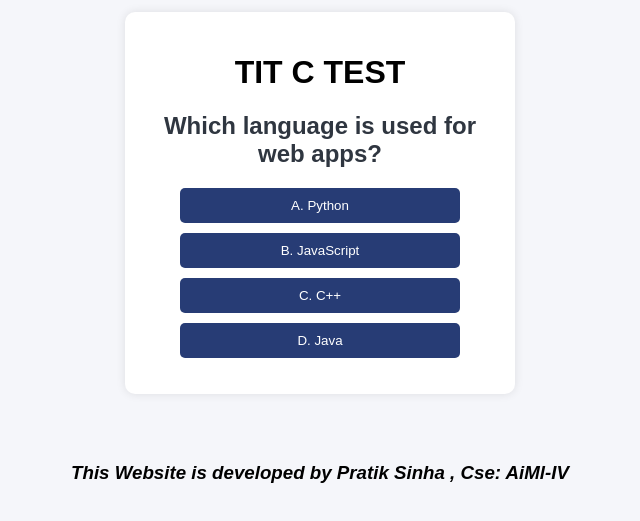
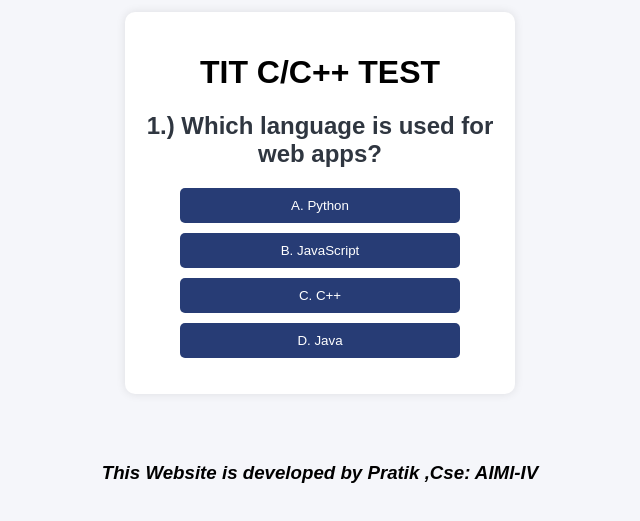
Before and after one commit to Sinhapratik006/Codeweb, a website: page ctest.html in a window 1280 px wide. Shown: the part 205-726 px from the top of the page, without its empty margins (320-960 px from the left). Drawn offline with Linux system fonts and the light colour scheme.

Commit message:
updated the whole website

```diff
--- a/ctest.html
+++ b/ctest.html
@@ -3,12 +3,12 @@
   <head>
     <meta charset="UTF-8" />
     <meta name="viewport" content="width=device-width, initial-scale=1.0" />
-    <title>TIT C TEST</title>
+    <title>TIT C/C++ TEST</title>
     <link rel="stylesheet" href="ctest.css" />
   </head>
   <body>
     <div class="quiz">
-      <h1 class="h1">TIT C TEST</h1>
+      <h1 class="h1">TIT C/C++ TEST</h1>
       <h2 id="question">Question text</h2>
       <div class="options">
         <button onclick="checkAnswer('A')">A</button>
@@ -18,15 +18,16 @@
       </div>
       <p id="result"></p>
     </div>
-    <script src="main.js"></script>
-    <h3 class="h3"><b><i> This Website is developed by Pratik Sinha , Cse: AiMl-IV</i></b></h3>
+    <script src="ctest.js"></script>
+    <h3 class="h3">
+      <b><i> This Website is developed by Pratik ,Cse: AIMl-IV</i></b>
+    </h3>
     <style>
-      .h3{
+      .h3 {
         position: absolute;
         margin-bottom: -500px;
         left: 50%;
-        transform:translate(-50%,50%);
-
+        transform: translate(-50%, 50%);
       }
     </style>
   </body>
--- /dev/null
+++ b/ctest.js
@@ -0,0 +1,356 @@
+const questions = [
+  {
+    question: "1.) Which language is used for web apps?",
+    options: { A: "Python", B: "JavaScript", C: "C++", D: "Java" },
+    answer: "B",
+  },
+
+  {
+    question: "2.) Who developed the C programming language?",
+    options: {
+      A: "James Gosling",
+      B: "Dennis Ritchie",
+      C: "Bjarne Stroustrup",
+      D: "Ken Thompson",
+    },
+    answer: "B",
+  },
+  {
+    question: "3.) C language was developed at which laboratory?",
+    options: {
+      A: "Bell Labs",
+      B: "IBM Labs",
+      C: "Microsoft Research",
+      D: "MIT",
+    },
+    answer: "A",
+  },
+  {
+    question: "4.) Which symbol is used to end a statement in C?",
+    options: { A: ".", B: ":", C: ";", D: "," },
+    answer: "C",
+  },
+  {
+    question: "5.) Which of these is a valid C variable name?",
+    options: { A: "int", B: "1value", C: "_count", D: "value$" },
+    answer: "C",
+  },
+  {
+    question:
+      "6.) What is the default return type of a function in C if not specified?",
+    options: { A: "void", B: "int", C: "float", D: "char" },
+    answer: "B",
+  },
+  {
+    question: "7.) Which of the following is a loop in C?",
+    options: { A: "repeat", B: "for", C: "foreach", D: "iterate" },
+    answer: "B",
+  },
+  {
+    question: "8.) C language is a ____ level language.",
+    options: { A: "High", B: "Low", C: "Middle", D: "Machine" },
+    answer: "C",
+  },
+  {
+    question: "9.) Which header file is used for input and output in C?",
+    options: { A: "conio.h", B: "stdio.h", C: "process.h", D: "string.h" },
+    answer: "B",
+  },
+  {
+    question: "10.) What is the correct syntax to output 'Hello World' in C?",
+    options: {
+      A: "echo('Hello World');",
+      B: "printf('Hello World');",
+      C: "Console.Write('Hello World');",
+      D: "cout << 'Hello World';",
+    },
+    answer: "B",
+  },
+  {
+    question: "11.) Which of these is a valid comment in C?",
+    options: {
+      A: "<!-- comment -->",
+      B: "# comment",
+      C: "// comment",
+      D: "** comment **",
+    },
+    answer: "C",
+  },
+  {
+    question: "12.) Which operator is used to get the address of a variable?",
+    options: { A: "*", B: "&", C: "%", D: "$" },
+    answer: "B",
+  },
+  {
+    question: "13.) Which keyword is used to define a constant in C?",
+    options: { A: "let", B: "static", C: "const", D: "define" },
+    answer: "D",
+  },
+  {
+    question:
+      "14.) What is the correct format specifier for an integer in printf?",
+    options: { A: "%c", B: "%d", C: "%f", D: "%s" },
+    answer: "B",
+  },
+  {
+    question: "Which function is used to read a string from input?",
+    options: { A: "scanf", B: "fgets", C: "input", D: "gets" },
+    answer: "B",
+  },
+  {
+    question: "Which of these operators has the highest precedence?",
+    options: { A: "+", B: "*", C: "()", D: "=" },
+    answer: "C",
+  },
+  {
+    question: "What is the size of an int variable in C (on most systems)?",
+    options: {
+      A: "2 bytes",
+      B: "4 bytes",
+      C: "8 bytes",
+      D: "Depends on compiler",
+    },
+    answer: "D",
+  },
+  {
+    question: "What is the output of sizeof(char)?",
+    options: { A: "1", B: "2", C: "4", D: "8" },
+    answer: "A",
+  },
+  {
+    question: "Which keyword is used to stop a loop or switch statement?",
+    options: { A: "stop", B: "return", C: "exit", D: "break" },
+    answer: "D",
+  },
+  {
+    question: "What is the index of the first element in an array in C?",
+    options: { A: "1", B: "0", C: "-1", D: "Depends" },
+    answer: "B",
+  },
+  {
+    question: "Which operator is used to dereference a pointer?",
+    options: { A: "&", B: "*", C: "@", D: "$" },
+    answer: "B",
+  },
+  {
+    question: "Which function terminates the program immediately?",
+    options: { A: "stop()", B: "end()", C: "exit()", D: "return()" },
+    answer: "C",
+  },
+  {
+    question: "What is the range of a signed char in C?",
+    options: {
+      A: "-128 to 127",
+      B: "0 to 255",
+      C: "-255 to 255",
+      D: "Depends",
+    },
+    answer: "A",
+  },
+  {
+    question: "Which operator is used for logical AND in C?",
+    options: { A: "&", B: "&&", C: "|", D: "||" },
+    answer: "B",
+  },
+  {
+    question: "Which function is used to allocate memory in C?",
+    options: { A: "malloc()", B: "alloc()", C: "new()", D: "memalloc()" },
+    answer: "A",
+  },
+  {
+    question: "Which function is used to free allocated memory?",
+    options: { A: "delete()", B: "free()", C: "dealloc()", D: "remove()" },
+    answer: "B",
+  },
+  {
+    question: "Which keyword is used to declare a structure in C?",
+    options: { A: "struct", B: "structure", C: "union", D: "enum" },
+    answer: "A",
+  },
+  {
+    question: "Which loop checks the condition after executing the loop body?",
+    options: { A: "for", B: "while", C: "do-while", D: "repeat-until" },
+    answer: "C",
+  },
+  {
+    question: "What is the default value of static int variable?",
+    options: { A: "0", B: "garbage", C: "null", D: "undefined" },
+    answer: "A",
+  },
+  {
+    question: "Which symbol is used to include a header file?",
+    options: { A: "#", B: "@", C: "$", D: "%" },
+    answer: "A",
+  },
+  {
+    question: "Which function is used to find the length of a string?",
+    options: { A: "strlen()", B: "size()", C: "strlength()", D: "length()" },
+    answer: "A",
+  },
+  {
+    question: "What is the base of the octal number system?",
+    options: { A: "8", B: "10", C: "16", D: "2" },
+    answer: "A",
+  },
+  {
+    question: "Which data type is usually 1 byte long?",
+    options: { A: "char", B: "int", C: "float", D: "double" },
+    answer: "A",
+  },
+  {
+    question: "What is the purpose of the return statement?",
+    options: {
+      A: "To stop execution",
+      B: "To return a value",
+      C: "To exit the program",
+      D: "To restart function",
+    },
+    answer: "B",
+  },
+  {
+    question: "Which function is used to compare two strings?",
+    options: {
+      A: "strcmp()",
+      B: "strcomp()",
+      C: "compstr()",
+      D: "strcompare()",
+    },
+    answer: "A",
+  },
+  {
+    question: "Which library contains the math functions?",
+    options: { A: "math.h", B: "stdlib.h", C: "stdio.h", D: "ctype.h" },
+    answer: "A",
+  },
+  {
+    question: "Which keyword is used to define an enumeration?",
+    options: { A: "define", B: "enum", C: "enumerate", D: "set" },
+    answer: "B",
+  },
+  {
+    question: "Which statement transfers control to a function?",
+    options: { A: "goto", B: "return", C: "call", D: "function" },
+    answer: "C",
+  },
+  {
+    question: "Which keyword prevents modification of a variable?",
+    options: { A: "locked", B: "constant", C: "const", D: "final" },
+    answer: "C",
+  },
+  {
+    question: "What is the output of 5/2 in C?",
+    options: { A: "2.5", B: "2", C: "3", D: "Error" },
+    answer: "B",
+  },
+  {
+    question: "Which operator is used for bitwise OR?",
+    options: { A: "|", B: "||", C: "&", D: "!" },
+    answer: "A",
+  },
+  {
+    question: "What is the size of a float typically?",
+    options: { A: "2 bytes", B: "4 bytes", C: "8 bytes", D: "10 bytes" },
+    answer: "B",
+  },
+  {
+    question: "Who is known as the father of C programming?",
+    options: {
+      A: "James Gosling",
+      B: "Dennis Ritchie",
+      C: "Tim Berners-Lee",
+      D: "Bill Gates",
+    },
+    answer: "B",
+  },
+  {
+    question: "Which statement is used to continue to the next iteration?",
+    options: { A: "next", B: "skip", C: "continue", D: "goto" },
+    answer: "C",
+  },
+  {
+    question: "Which function converts string to integer?",
+    options: { A: "atoi()", B: "itoa()", C: "strtoint()", D: "convert()" },
+    answer: "A",
+  },
+  {
+    question: "Which symbol is used for preprocessor directives?",
+    options: { A: "@", B: "#", C: "$", D: "%" },
+    answer: "B",
+  },
+  {
+    question: "Which function copies one string to another?",
+    options: {
+      A: "copystr()",
+      B: "strcpy()",
+      C: "strcopy()",
+      D: "stringcopy()",
+    },
+    answer: "B",
+  },
+  {
+    question: "Which operator is used to combine conditions?",
+    options: { A: "+", B: "||", C: "&&", D: "==" },
+    answer: "C",
+  },
+  {
+    question: "Which of these is not a storage class in C?",
+    options: { A: "auto", B: "register", C: "extern", D: "internal" },
+    answer: "D",
+  },
+  {
+    question: "Which header file defines NULL?",
+    options: { A: "stddef.h", B: "stdlib.h", C: "stdio.h", D: "string.h" },
+    answer: "A",
+  },
+  {
+    question: "Which variable is visible to all functions?",
+    options: { A: "local", B: "global", C: "static", D: "auto" },
+    answer: "B",
+  },
+  {
+    question: "Which function is used to handle errors in C?",
+    options: { A: "error()", B: "perror()", C: "handle()", D: "warning()" },
+    answer: "B",
+  },
+];
+let index = 0;
+let score = 0;
+
+const questionEl = document.getElementById("question");
+const buttons = document.querySelectorAll(".options button");
+const resultEl = document.getElementById("result");
+
+function loadQuestion() {
+  const q = questions[index];
+  questionEl.textContent = q.question;
+  buttons[0].textContent = `A. ${q.options.A}`;
+  buttons[1].textContent = `B. ${q.options.B}`;
+  buttons[2].textContent = `C. ${q.options.C}`;
+  buttons[3].textContent = `D. ${q.options.D}`;
+  resultEl.textContent = "";
+}
+
+function checkAnswer(answer) {
+  if (answer === questions[index].answer) {
+    score++;
+    resultEl.textContent = "Score: " + score;
+    resultEl.style.color = "green";
+
+    index++;
+    if (index < questions.length) {
+      setTimeout(loadQuestion, 1000);
+    } else {
+      questionEl.textContent = "Congratulations! You answered all correctly!";
+      document.querySelector(".options").style.display = "none";
+    }
+  } else {
+    resultEl.textContent = "Wrong! Restarting...";
+    resultEl.style.color = "red";
+
+    index = 0;
+    score = 0; // Reset score
+    setTimeout(loadQuestion, 1000);
+  }
+}
+
+loadQuestion();
--- a/main.js
+++ b/main.js
@@ -312,8 +312,10 @@ const questions = [
     answer: "B",
   },
 ];
+let index = 0;
+let score = 0;
+const totalQuestions = questions.length; // Make sure this is set
 
-let index = 0;
 const questionEl = document.getElementById("question");
 const buttons = document.querySelectorAll(".options button");
 const resultEl = document.getElementById("result");
@@ -330,18 +332,23 @@ function loadQuestion() {
 
 function checkAnswer(answer) {
   if (answer === questions[index].answer) {
-    resultEl.textContent = "Correct!";
-    index++;
-    if (index < questions.length) {
-      setTimeout(loadQuestion, 1000);
-    } else {
-      questionEl.textContent = "Congratulations! You answered all correctly!";
-      document.querySelector(".options").style.display = "none";
-    }
+    score++; // Increase score if correct
+    resultEl.textContent = "Correct! Score: " + score;
+    resultEl.style.color = "green";
   } else {
-    resultEl.textContent = "Wrong! Restarting...";
-    index = 0;
+    resultEl.textContent = "Wrong!";
+    resultEl.style.color = "red";
+  }
+
+  index++;
+  if (index < totalQuestions) {
     setTimeout(loadQuestion, 1000);
+  } else {
+    // Show final score
+    questionEl.textContent = "Quiz finished!";
+    resultEl.textContent = "Your score: " + score + "/" + totalQuestions;
+    resultEl.style.color = "blue";
+    document.querySelector(".options").style.display = "none";
   }
 }
 
```
Also changed, not shown: ctest1.html (added, +34 -0 lines), option.html (added, +64 -0 lines), package.json (added, +15 -0 lines), 1 other file.
